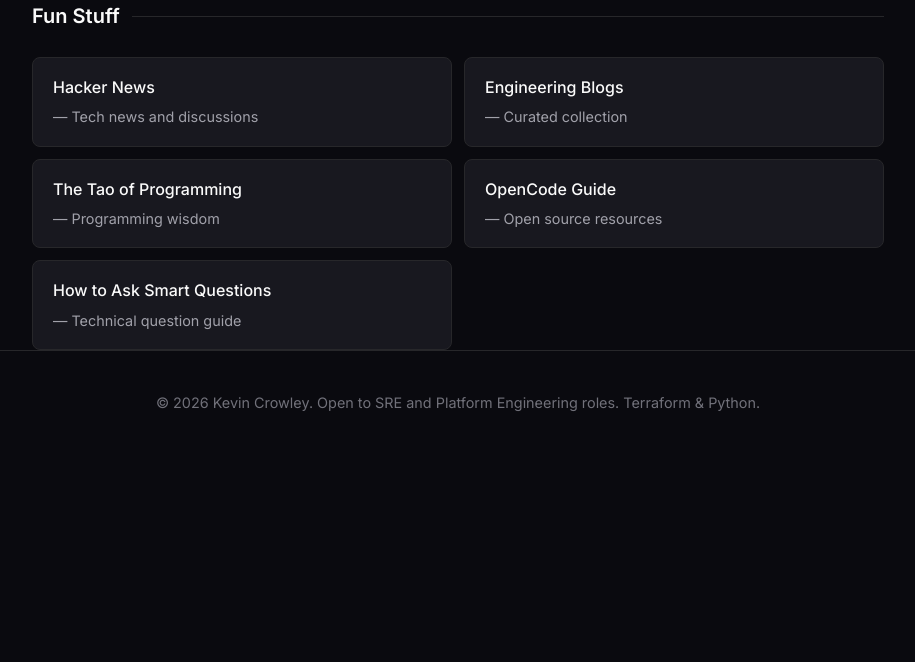
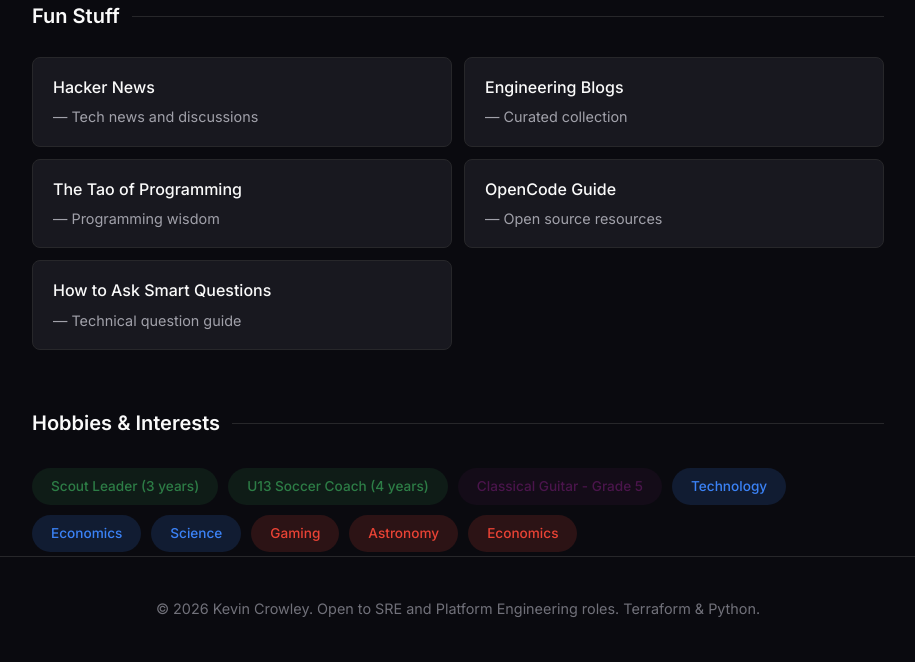
Before and after one commit to kevocrowley/kevincrowley.info, a Flask app: page / in a window 1280 px wide. Shown: the part 2968-3630 px from the top of the page, without its empty margins (182-1097 px from the left). Before the commit the page ends 3379 px from the top, so only its background shows below. Run offline with Flask 3, Linux system fonts and the light colour scheme.

Commit message:
Add colored hobby badges matching button palette
- Scout/Volunteering → green (Resume button)
- Music → purple (Slack button)
- Reading → blue (LinkedIn button)
- Interests → red (Email button)
- Add hobbies section to Flask template (was missing)
- Fix footer to remove references to deleted projects

```diff
--- a/templates/index.html
+++ b/templates/index.html
@@ -294,6 +294,15 @@
             transform: translateY(-1px);
         }
 
+        .badge-green  { background: rgba(45, 125, 70, 0.15); color: #2d7d46; }
+        .badge-green:hover { border-color: #2d7d46; }
+        .badge-purple { background: rgba(74, 21, 75, 0.15); color: #4A154B; }
+        .badge-purple:hover { border-color: #4A154B; }
+        .badge-blue   { background: rgba(59, 130, 246, 0.15); color: #3b82f6; }
+        .badge-blue:hover { border-color: #3b82f6; }
+        .badge-red    { background: rgba(234, 67, 53, 0.15); color: #EA4335; }
+        .badge-red:hover { border-color: #EA4335; }
+
         .projects-grid {
             display: grid;
             gap: 20px;
@@ -580,6 +589,21 @@
                 <a href="http://www.catb.org/~esr/faqs/smart-questions.html" target="_blank" class="resource-item">How to Ask Smart Questions <span class="resource-desc">— Technical question guide</span></a>
             </div>
         </section>
+
+        <section>
+            <h2>Hobbies & Interests</h2>
+            <div class="skills-cloud">
+                <span class="skill-badge badge-green">Scout Leader (3 years)</span>
+                <span class="skill-badge badge-green">U13 Soccer Coach (4 years)</span>
+                <span class="skill-badge badge-purple">Classical Guitar - Grade 5</span>
+                <span class="skill-badge badge-blue">Technology</span>
+                <span class="skill-badge badge-blue">Economics</span>
+                <span class="skill-badge badge-blue">Science</span>
+                <span class="skill-badge badge-red">Gaming</span>
+                <span class="skill-badge badge-red">Astronomy</span>
+                <span class="skill-badge badge-red">Economics</span>
+            </div>
+        </section>
     </main>
 
     <footer>
```
Also changed, not shown: index.html (+20 -31 lines).
